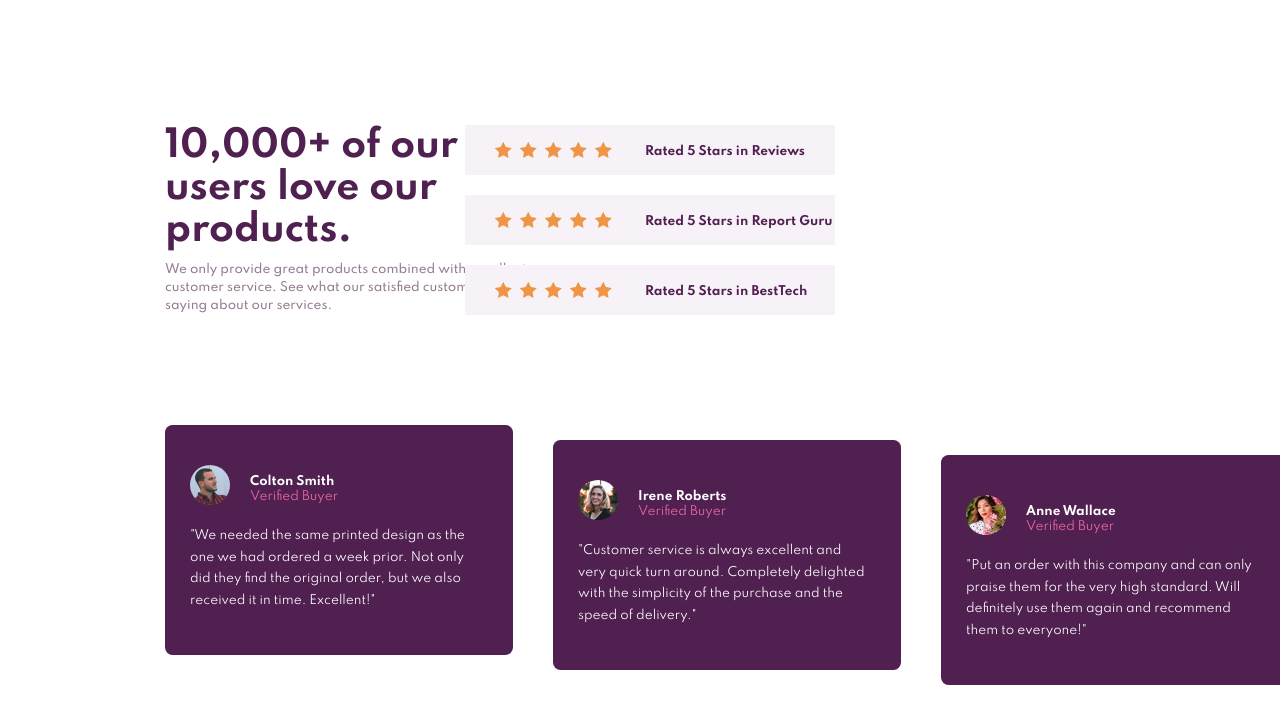
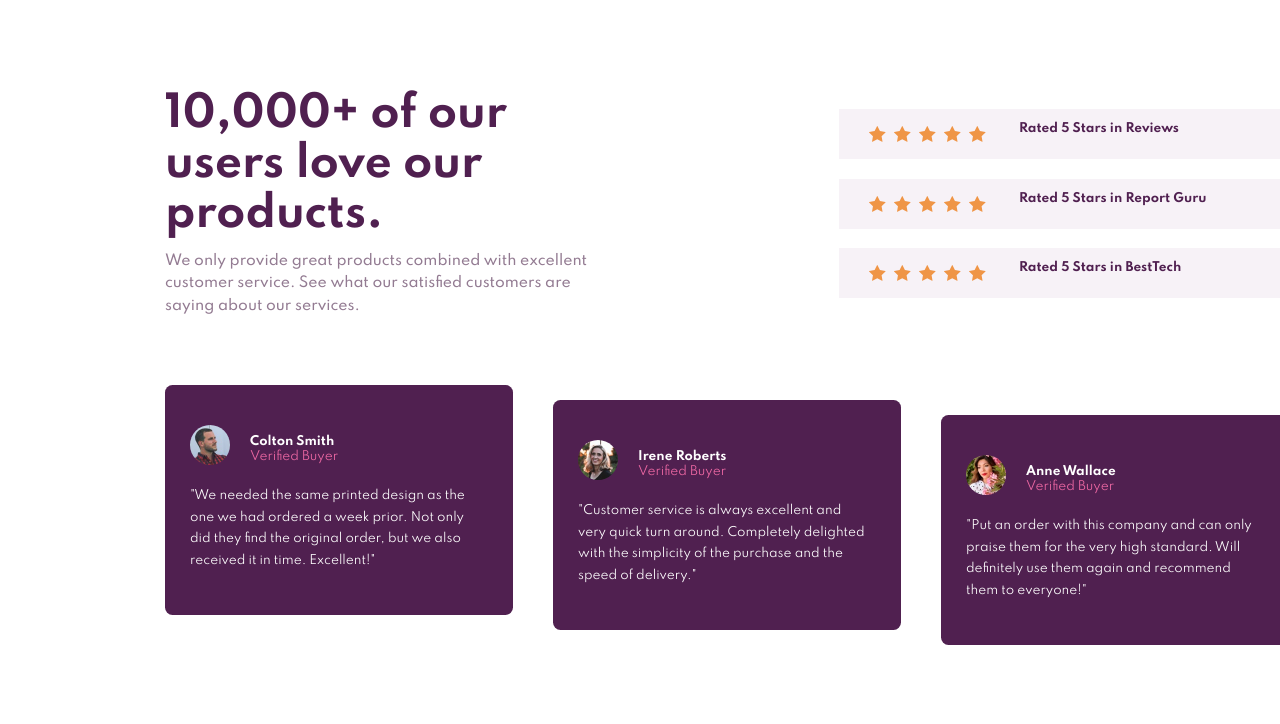
Before and after one commit to RickyReyes/social-proof-section, a plain HTML site: page index.html in a window 1280 px wide. Drawn offline with Linux system fonts and the light colour scheme.

Commit message:
Ratings right-justified, need to fix their margins.

```diff
--- a/index.html
+++ b/index.html
@@ -27,11 +27,11 @@
         </p>
       </div>
 
-      <span id="ratings">
-        <p>Rated 5 Stars in Reviews</p><br>
-        <p>Rated 5 Stars in Report Guru</p><br>
+      <div id="ratings">
+        <p>Rated 5 Stars in Reviews</p>
+        <p>Rated 5 Stars in Report Guru</p>
         <p>Rated 5 Stars in BestTech</p>
-      </span>
+      </div>
     </div>
 
     <div id="bottom">
--- a/style.css
+++ b/style.css
@@ -22,28 +22,35 @@ body {
     display: grid;
     grid-template: 1fr 1fr;
     font-family: 'Spartan', sans-serif;
-    font-size: 18px;
-    margin: 125px 165px 100px;
+    font-size: 15px;
+    margin: 90px 165px 100px;
 }
 
 /* Main text and ratings section */
 #top {
     display: grid;
-    grid-template-columns: 300px 1fr;
-    height: 300px;
+    grid-template-columns: 350px 1fr;
+    height: 220px;
 }
 
 h1 {
+    font-size: 42px;
     color: var(--very-dark-magenta);
 }
 
 #top p {
-    width: 370px;
-    font-size: 12px;
+    width: 450px;
+    font-size: 14px;
     padding-top: 10px;
-    line-height: 1.5em;
+    line-height: 1.6em;
     font-weight: 500;
     color: var(--dark-grayish-magenta);
+}
+
+#ratings {
+    display: grid;
+    justify-content: right;
+    align-content: space-evenly;
 }
 
 #ratings p {
@@ -55,7 +62,6 @@ h1 {
     height: 50px;
     text-align: left;
     padding-left: 180px;
-    padding-top: 18px;
     background-image: url(images/icon-star.svg),
                       url(images/icon-star.svg),
                       url(images/icon-star.svg),
@@ -63,15 +69,14 @@ h1 {
                       url(images/icon-star.svg);
     background-repeat: no-repeat, no-repeat, no-repeat;
     background-position: 30px center, 55px center, 80px center, 105px center, 130px center;
-    margin-bottom: 20px;
-    justify-items: right;
+
 }
-
 
 #bottom {
     display: grid;
     grid-template-columns: 1fr 1fr 1fr;
     grid-gap: 40px;
+    margin-top: 75px;
 }
 
 .buyer {
```
